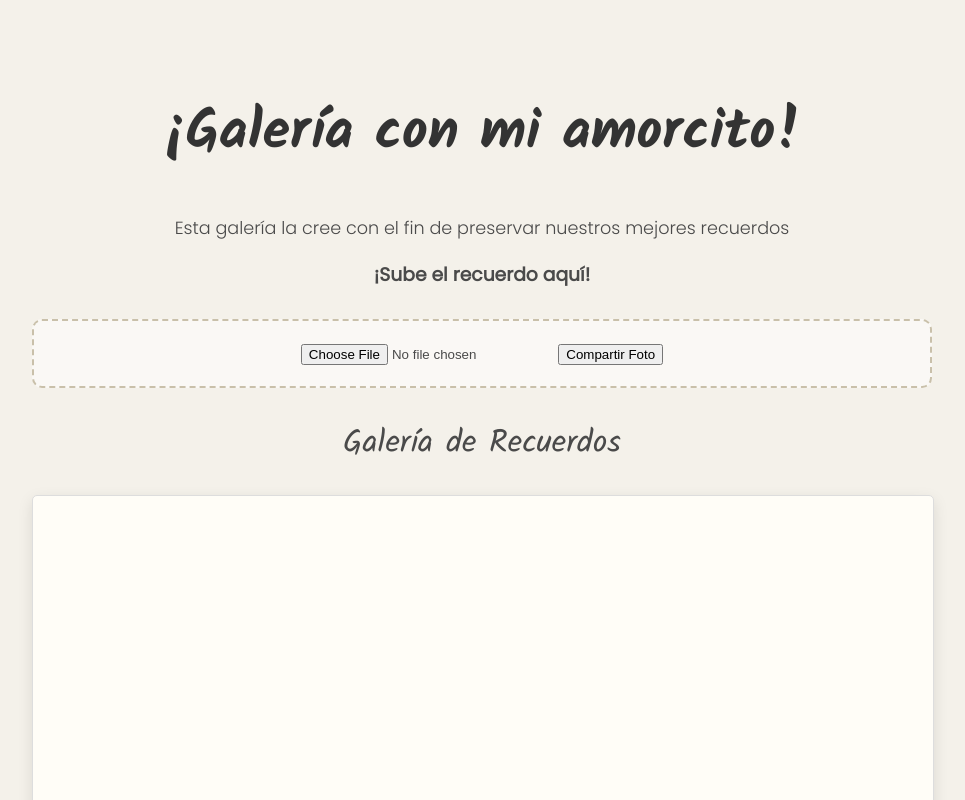
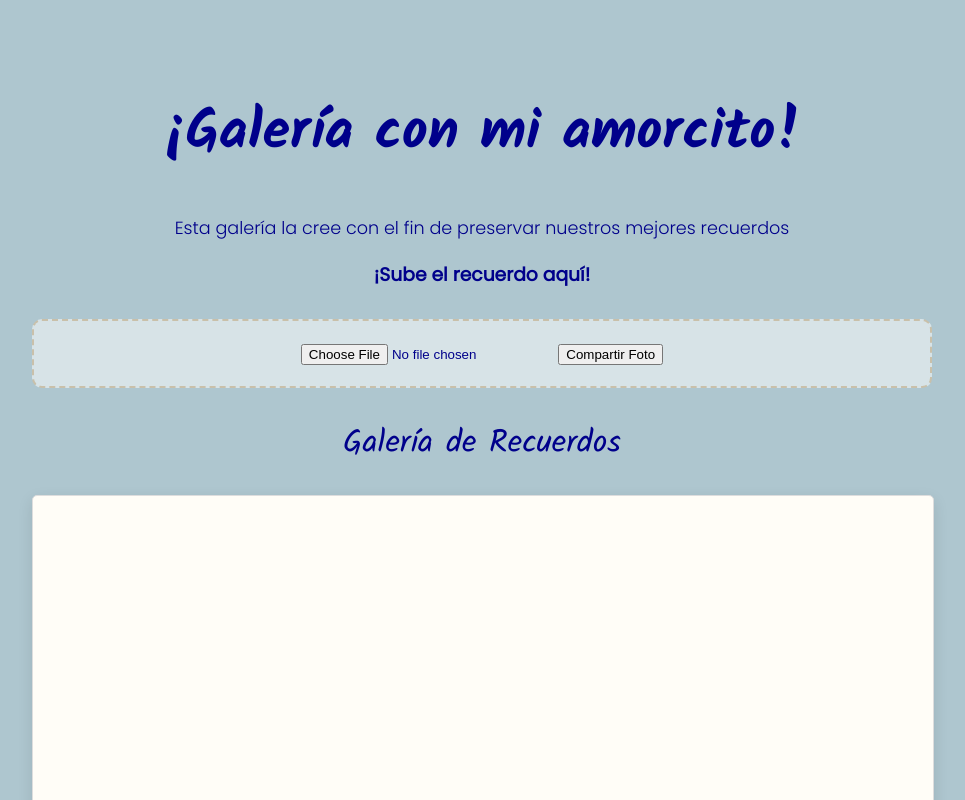
Before and after one commit to jhonattan3769/galeria-con-mi-amorcito, a website: page index.html in a window 1280 px wide. Shown: the top 800 px of the page, without its empty margins (158-1123 px from the left). Drawn offline with Linux system fonts and the light colour scheme; no server answers.

Commit message:
Update index.html

```diff
--- a/index.html
+++ b/index.html
@@ -12,8 +12,8 @@
         body {
             font-family: 'Poppins', sans-serif;
             text-align: center;
-            background-color: #f4f1ea; /* Color de fondo tipo papel */
-            color: #4a4a4a;
+            background-color: #AEC6CF; /* Color de fondo tipo papel */
+            color: #00008B;
             margin: 0;
             padding: 40px 20px;
             font-weight: 300;
@@ -31,7 +31,7 @@
         h1 {
             font-family: 'Kalam', cursive; /* Fuente tipo "hecha a mano" */
             font-weight: 700;
-            color: #333;
+            color: #00008B;
             font-size: 3.5em;
         }
         h2 {
```
